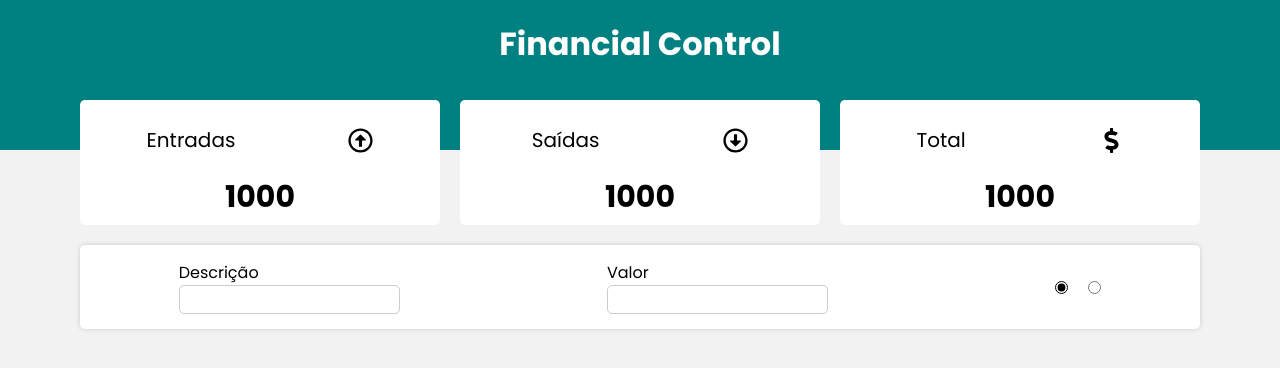
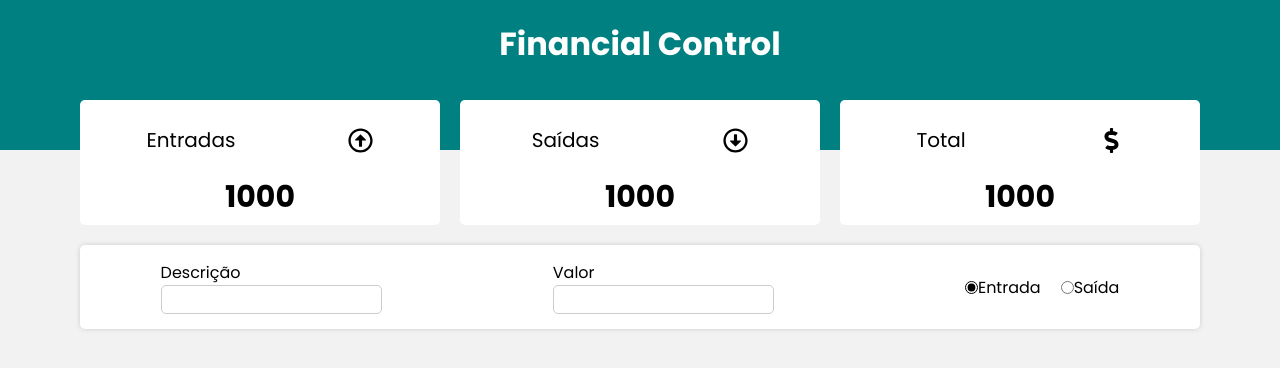
Before and after one commit to Nigraum/financial-controller, a React (Create React App) app: page / in a window 1280 px wide. Shown: the top 368 px of the page. Built offline with nearby package versions, Linux system fonts and the light colour scheme.

Commit message:
Finishing create radio buttons

```diff
--- a/src/components/Form/index.js
+++ b/src/components/Form/index.js
@@ -26,11 +26,17 @@ const Form = () => {
           id="rIncome"
           defaultChecked
           name="group1"
+          onChange={() => setExpense(!isExpense)}
         />
+        <Label htmlFor="rIncome">Entrada</Label>
+
         <Input
           type="radio"
-
+          id="rExpenses"
+          name="group1"
+          onChange={() => setExpense(!isExpense)}
         />
+        <Label htmlFor="rExpenses">Saída</Label>
       </RadioGroup>
     </Container>
   );
```
